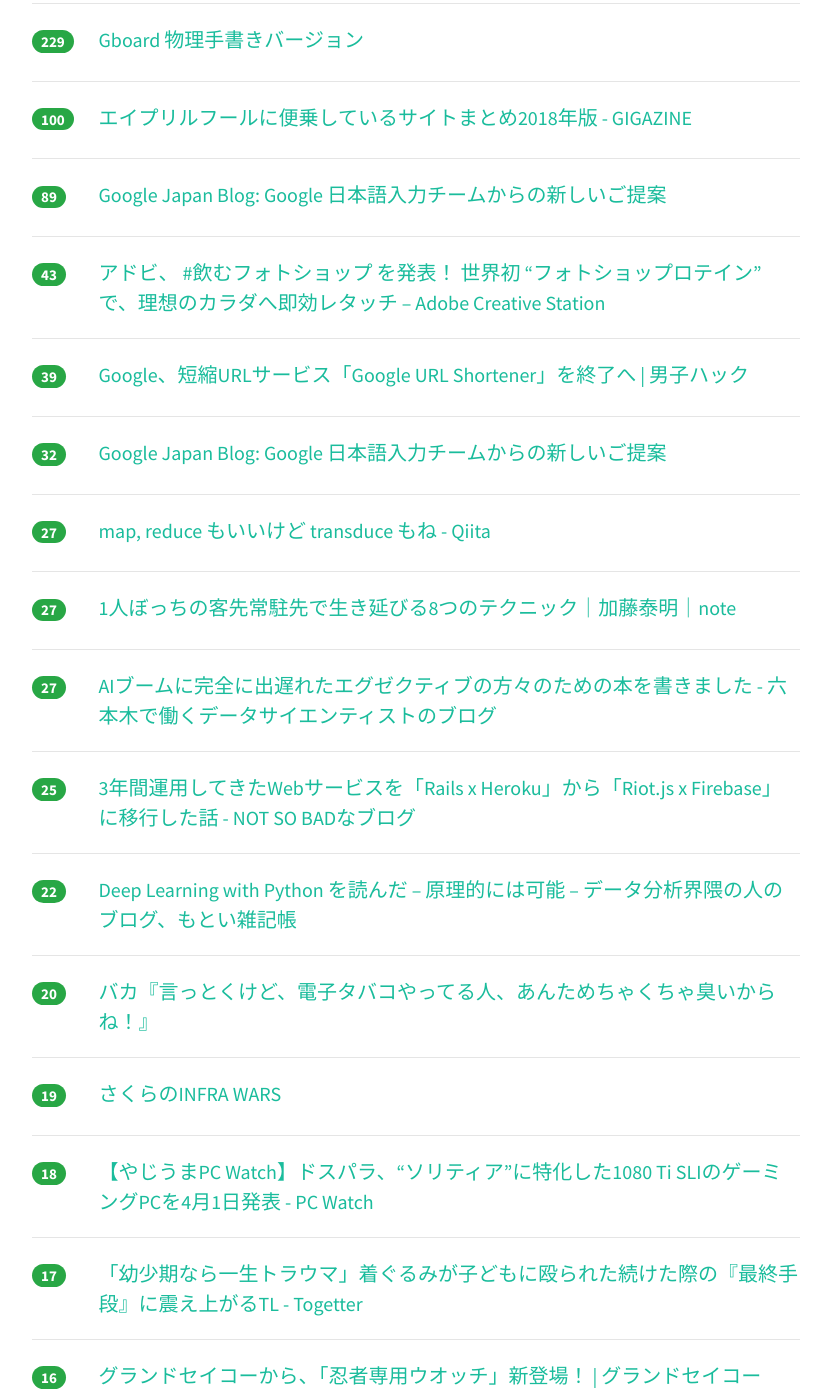
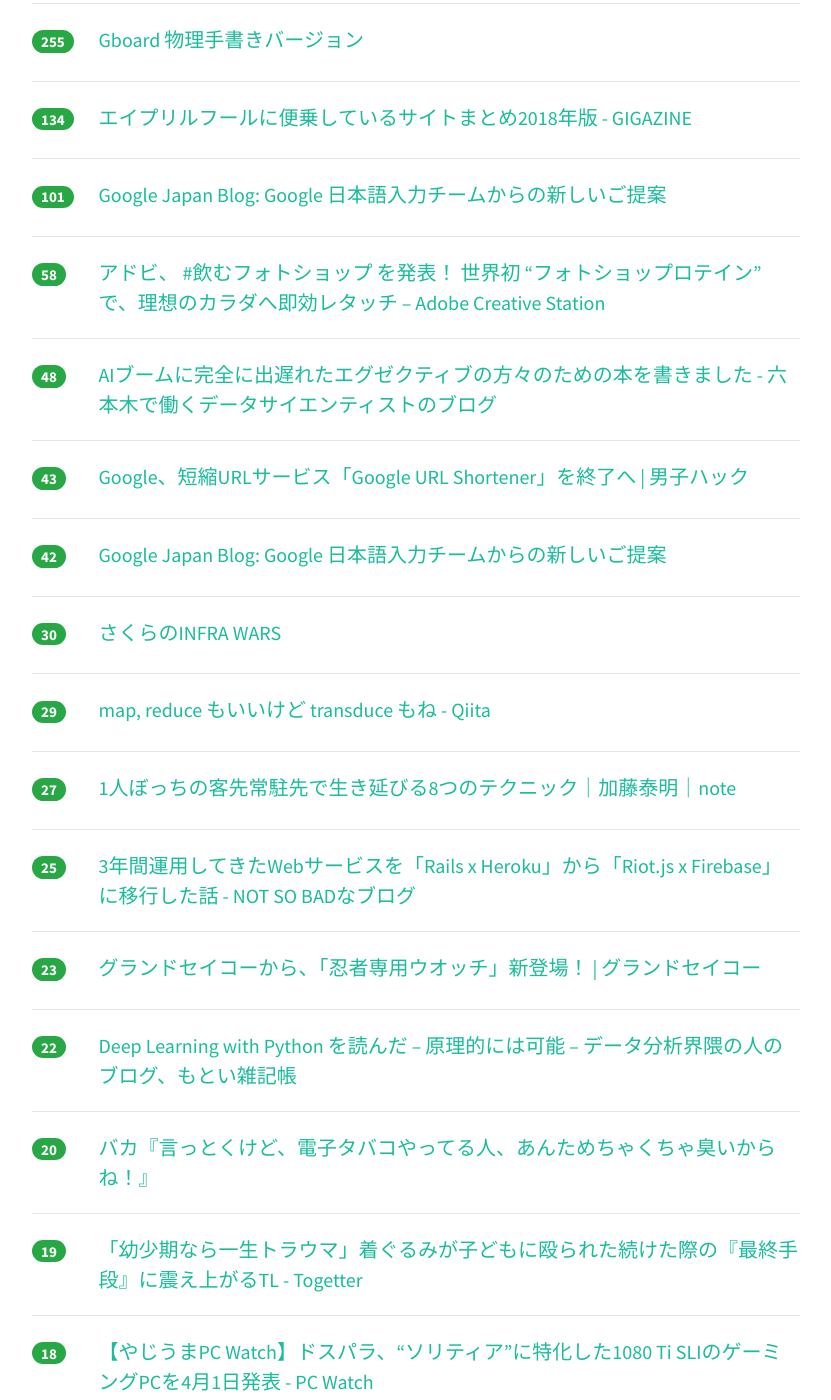
Before and after one commit to yatta47/hatena-matome-site, a Jekyll site: the page built from _posts/2018-04-01-hatena.md, in a window 1280 px wide and 1400 px high, scrolled down 370 px. Shown: the whole window, without its empty margins (224-1055 px from the left). Built offline with Jekyll 4.4.1, drawn with Linux system fonts in a browser that asks for light colours; nearby versions of some CDN libraries; part of the change alters nothing that is shown; some of the changed text lies outside the part shown.

Commit message:
Updated 2018-04-01

```diff
--- a/_posts/2018-04-01-hatena.md
+++ b/_posts/2018-04-01-hatena.md
@@ -1,43 +1,53 @@
 ---
 layout: post
 title:  "2018-04-01 はてぶIT"
-date:   2018-04-01 11:02:34
+date:   2018-04-01 12:02:58
 tags: [it-hotentry]
 ---
-23 件のデータあり
+24 件のデータあり
 
 <hr><div class="row">
-<div class="col-1"><span class="badge badge-pill badge-success h2">229</span></div>
+<div class="col-1"><span class="badge badge-pill badge-success h2">255</span></div>
 <div class="col-11"><a href='https://landing.google.co.jp/tegaki/' target='_blank'>Gboard 物理手書きバージョン</a></div>
 </div>
 <hr>
 <div class="row">
-<div class="col-1"><span class="badge badge-pill badge-success h2">100</span></div>
+<div class="col-1"><span class="badge badge-pill badge-success h2">134</span></div>
 <div class="col-11"><a href='https://gigazine.net/news/20180401-aprilfool/' target='_blank'>エイプリルフールに便乗しているサイトまとめ2018年版 - GIGAZINE</a></div>
 </div>
 <hr>
 <div class="row">
-<div class="col-1"><span class="badge badge-pill badge-success h2">89</span></div>
+<div class="col-1"><span class="badge badge-pill badge-success h2">101</span></div>
 <div class="col-11"><a href='https://japan.googleblog.com/2018/04/tegaki.html' target='_blank'>Google Japan Blog: Google 日本語入力チームからの新しいご提案</a></div>
 </div>
 <hr>
 <div class="row">
-<div class="col-1"><span class="badge badge-pill badge-success h2">43</span></div>
+<div class="col-1"><span class="badge badge-pill badge-success h2">58</span></div>
 <div class="col-11"><a href='https://blogs.adobe.com/creativestation/aprilfools_2018' target='_blank'>アドビ、 #飲むフォトショップ を発表！ 世界初 “フォトショップロテイン” で、理想のカラダへ即効レタッチ – Adobe Creative Station</a></div>
 </div>
 <hr>
 <div class="row">
-<div class="col-1"><span class="badge badge-pill badge-success h2">39</span></div>
+<div class="col-1"><span class="badge badge-pill badge-success h2">48</span></div>
+<div class="col-11"><a href='https://tjo.hatenablog.com/entry/2018/04/01/003000' target='_blank'>AIブームに完全に出遅れたエグゼクティブの方々のための本を書きました - 六本木で働くデータサイエンティストのブログ</a></div>
+</div>
+<hr>
+<div class="row">
+<div class="col-1"><span class="badge badge-pill badge-success h2">43</span></div>
 <div class="col-11"><a href='https://www.danshihack.com/2018/03/31/junp/google-url-shortener.html' target='_blank'>Google、短縮URLサービス「Google URL Shortener」を終了へ | 男子ハック</a></div>
 </div>
 <hr>
 <div class="row">
-<div class="col-1"><span class="badge badge-pill badge-success h2">32</span></div>
+<div class="col-1"><span class="badge badge-pill badge-success h2">42</span></div>
 <div class="col-11"><a href='https://japan.googleblog.com/2018/04/tegaki.html?m=1' target='_blank'>Google Japan Blog: Google 日本語入力チームからの新しいご提案</a></div>
 </div>
 <hr>
 <div class="row">
-<div class="col-1"><span class="badge badge-pill badge-success h2">27</span></div>
+<div class="col-1"><span class="badge badge-pill badge-success h2">30</span></div>
+<div class="col-11"><a href='https://infrawars.cloud.sakura.ad.jp/' target='_blank'>さくらのINFRA WARS</a></div>
+</div>
+<hr>
+<div class="row">
+<div class="col-1"><span class="badge badge-pill badge-success h2">29</span></div>
 <div class="col-11"><a href='https://qiita.com/41semicolon/items/666a3ff1c226828ecdb2' target='_blank'>map, reduce もいいけど transduce もね - Qiita</a></div>
 </div>
 <hr>
@@ -47,13 +57,13 @@ tags: [it-hotentry]
 </div>
 <hr>
 <div class="row">
-<div class="col-1"><span class="badge badge-pill badge-success h2">27</span></div>
-<div class="col-11"><a href='https://tjo.hatenablog.com/entry/2018/04/01/003000' target='_blank'>AIブームに完全に出遅れたエグゼクティブの方々のための本を書きました - 六本木で働くデータサイエンティストのブログ</a></div>
+<div class="col-1"><span class="badge badge-pill badge-success h2">25</span></div>
+<div class="col-11"><a href='http://blog.notsobad.jp/entry/2018/03/31/132507' target='_blank'>3年間運用してきたWebサービスを「Rails x Heroku」から「Riot.js x Firebase」に移行した話 - NOT SO BADなブログ</a></div>
 </div>
 <hr>
 <div class="row">
-<div class="col-1"><span class="badge badge-pill badge-success h2">25</span></div>
-<div class="col-11"><a href='http://blog.notsobad.jp/entry/2018/03/31/132507' target='_blank'>3年間運用してきたWebサービスを「Rails x Heroku」から「Riot.js x Firebase」に移行した話 - NOT SO BADなブログ</a></div>
+<div class="col-1"><span class="badge badge-pill badge-success h2">23</span></div>
+<div class="col-11"><a href='https://www.grand-seiko.com/jp-ja/special/aprilfools/2018/' target='_blank'>グランドセイコーから、「忍者専用ウオッチ」新登場！ | グランドセイコー</a></div>
 </div>
 <hr>
 <div class="row">
@@ -68,7 +78,7 @@ tags: [it-hotentry]
 <hr>
 <div class="row">
 <div class="col-1"><span class="badge badge-pill badge-success h2">19</span></div>
-<div class="col-11"><a href='https://infrawars.cloud.sakura.ad.jp/' target='_blank'>さくらのINFRA WARS</a></div>
+<div class="col-11"><a href='https://togetter.com/li/1213848' target='_blank'>「幼少期なら一生トラウマ」着ぐるみが子どもに殴られた続けた際の『最終手段』に震え上がるTL - Togetter</a></div>
 </div>
 <hr>
 <div class="row">
@@ -77,13 +87,8 @@ tags: [it-hotentry]
 </div>
 <hr>
 <div class="row">
-<div class="col-1"><span class="badge badge-pill badge-success h2">17</span></div>
-<div class="col-11"><a href='https://togetter.com/li/1213848' target='_blank'>「幼少期なら一生トラウマ」着ぐるみが子どもに殴られた続けた際の『最終手段』に震え上がるTL - Togetter</a></div>
-</div>
-<hr>
-<div class="row">
-<div class="col-1"><span class="badge badge-pill badge-success h2">16</span></div>
-<div class="col-11"><a href='https://www.grand-seiko.com/jp-ja/special/aprilfools/2018/' target='_blank'>グランドセイコーから、「忍者専用ウオッチ」新登場！ | グランドセイコー</a></div>
+<div class="col-1"><span class="badge badge-pill badge-success h2">18</span></div>
+<div class="col-11"><a href='http://www.bunkei-programmer.net/entry/2018/04/01/024355' target='_blank'>SSR無しのReact・Angular製のSPAサイトはGooglebotにどれくらい認識されるのか？ - 文系プログラマによるTIPSブログ</a></div>
 </div>
 <hr>
 <div class="row">
@@ -103,17 +108,17 @@ tags: [it-hotentry]
 <hr>
 <div class="row">
 <div class="col-1"><span class="badge badge-pill badge-success h2">14</span></div>
+<div class="col-11"><a href='http://mattn.hatenablog.com/entry/2018/04/01/001103' target='_blank'>株式会社はてなに入社しました。 - 加齢なるブログ</a></div>
+</div>
+<hr>
+<div class="row">
+<div class="col-1"><span class="badge badge-pill badge-success h2">14</span></div>
 <div class="col-11"><a href='https://pokemongolive.com/post/newgraphicsapr2018/' target='_blank'>Experience Pokémon GO Like NEVER BEFORE with Brand-New Graphics! - Pokémon GO</a></div>
 </div>
 <hr>
 <div class="row">
-<div class="col-1"><span class="badge badge-pill badge-success h2">13</span></div>
-<div class="col-11"><a href='http://mattn.hatenablog.com/entry/2018/04/01/001103' target='_blank'>株式会社はてなに入社しました。 - 加齢なるブログ</a></div>
-</div>
-<hr>
-<div class="row">
-<div class="col-1"><span class="badge badge-pill badge-success h2">13</span></div>
-<div class="col-11"><a href='http://www.bunkei-programmer.net/entry/2018/04/01/024355' target='_blank'>SSR無しのReact・Angular製のSPAサイトはGooglebotにどれくらい認識されるのか？ - 文系プログラマによるTIPSブログ</a></div>
+<div class="col-1"><span class="badge badge-pill badge-success h2">14</span></div>
+<div class="col-11"><a href='https://jp.techcrunch.com/2018/04/01/2018-03-31-google-needs-your-help-finding-waldo/' target='_blank'>Googleのエイプリルフールは「ウォーリーをさがせ!」 | TechCrunch Japan</a></div>
 </div>
 <hr>
 <div class="row">
```
